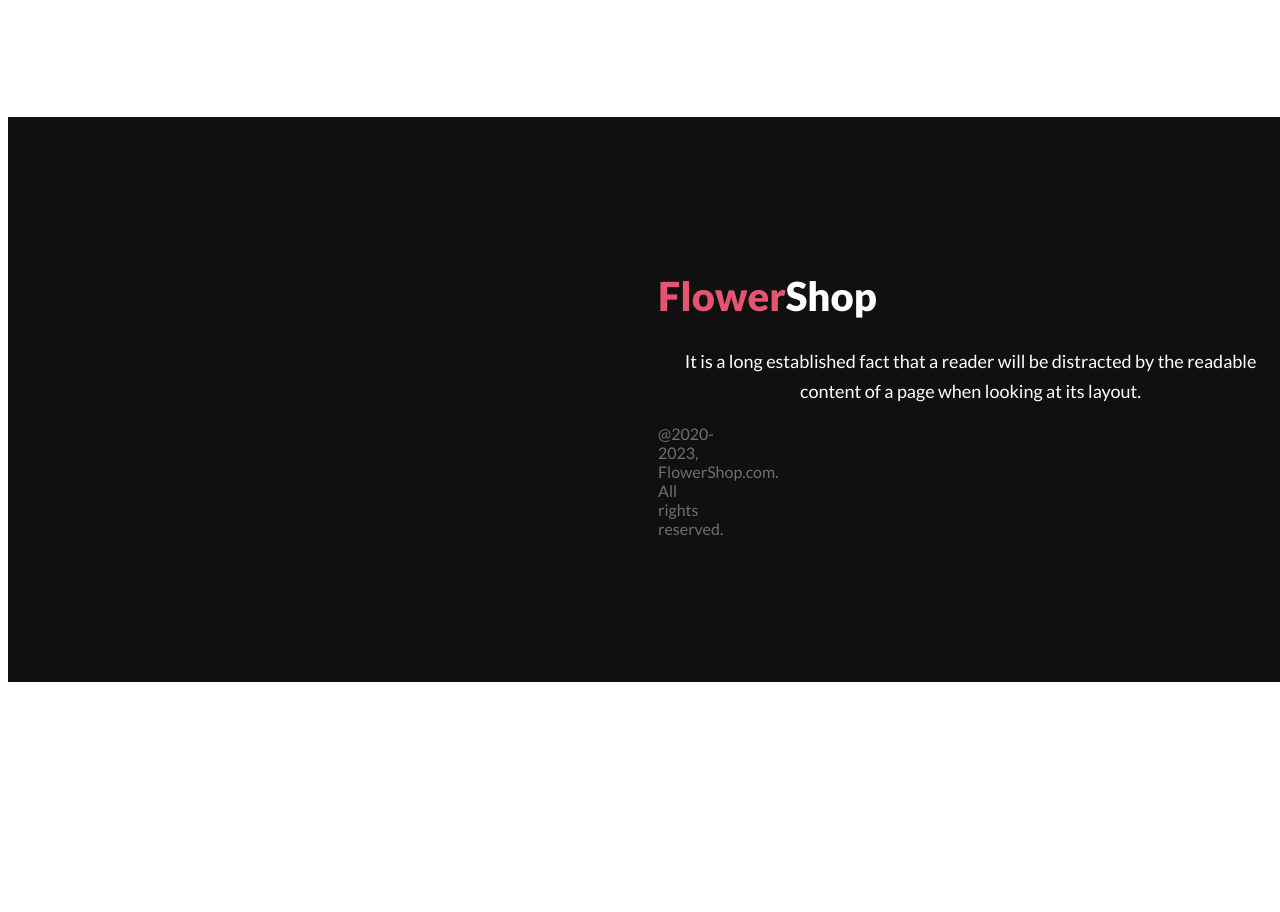
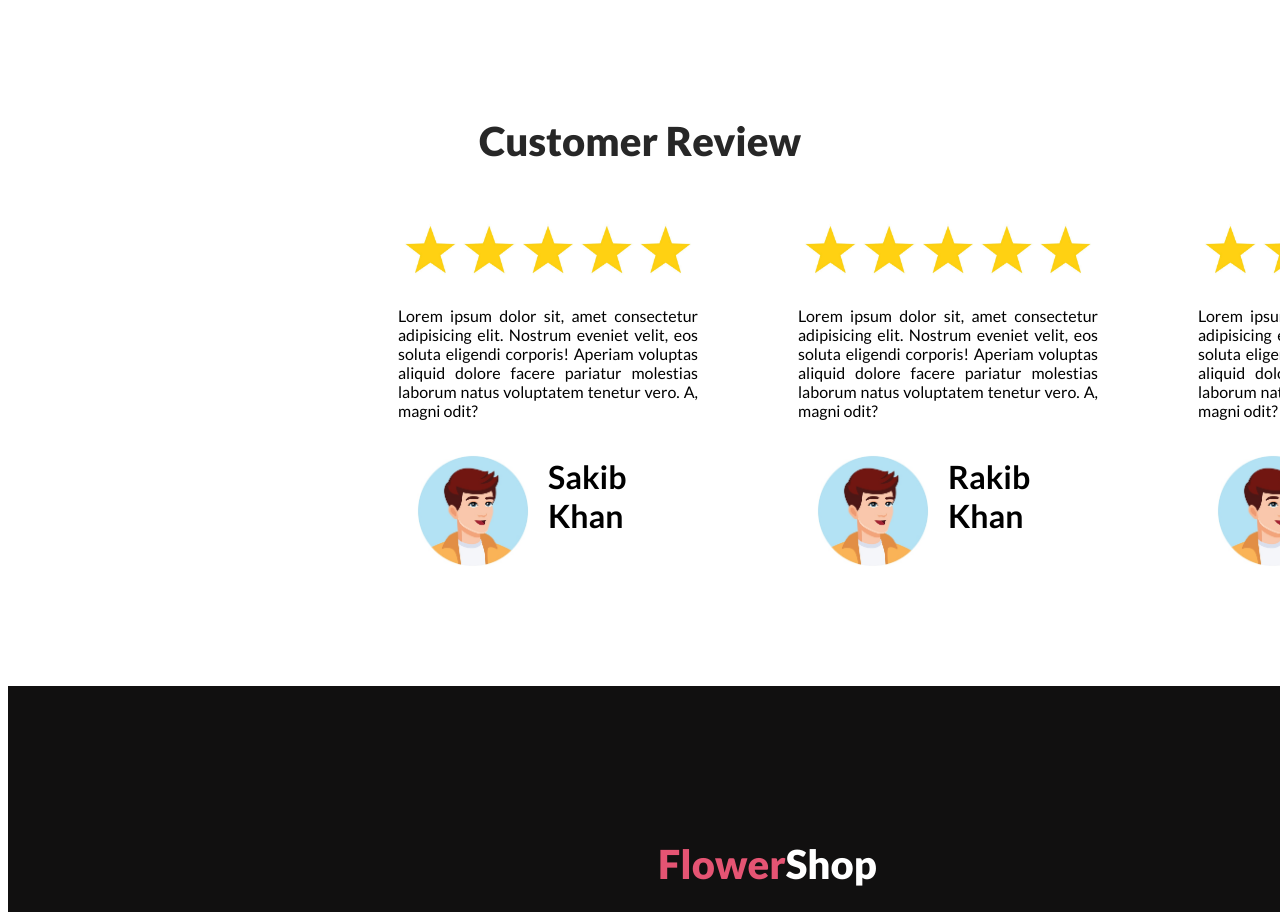
Before and after one commit to Taysir3/flower-website, a plain HTML site: page index.html in a window 1280 px wide. Shown: the part 5987-6899 px from the top of the page. Before the commit the page ends 6677 px from the top, so only its background shows below. Drawn offline with Linux system fonts and the light colour scheme.

Commit message:
all done

```diff
--- a/index.html
+++ b/index.html
@@ -93,6 +93,45 @@
                 </div>
             </div>
         </sec>
+        <sec class="customer-review">
+            <div class="customer-review-title">
+                <h1 class="section-title">
+                    Customer Review
+                </h1>
+            </div>
+            <div class="review-section">
+                <div class="review-box">
+                    <img src="images/five-star-rating-icon.jpg" width="300px" alt="">
+                    <p style="width: 300px; text-align: justify;">Lorem ipsum dolor sit, amet consectetur adipisicing elit. Nostrum eveniet velit, eos soluta eligendi corporis! Aperiam voluptas aliquid dolore facere pariatur molestias laborum natus voluptatem tenetur vero. A, magni odit?</p>
+                    <div class="profile">
+                        <img src="images/aaa1.jpg" width="150px" alt="">
+                        <h1>Sakib Khan</h1>
+                    </div>
+                </div>
+                <div class="review-box">
+                    <img src="images/five-star-rating-icon.jpg" width="300px" alt="">
+                    <p style="width: 300px; text-align: justify;">Lorem ipsum dolor sit, amet consectetur adipisicing elit. Nostrum eveniet velit, eos soluta eligendi corporis! Aperiam voluptas aliquid dolore facere pariatur molestias laborum natus voluptatem tenetur vero. A, magni odit?</p>
+                    <div class="profile">
+                        <img src="images/aaa1.jpg" width="150px" alt="">
+                        <h1>Rakib Khan</h1>
+                    </div>
+                </div>
+                <div class="review-box">
+                    <img src="images/five-star-rating-icon.jpg" width="300px" alt="">
+                    <p style="width: 300px; text-align: justify;">Lorem ipsum dolor sit, amet consectetur adipisicing elit. Nostrum eveniet velit, eos soluta eligendi corporis! Aperiam voluptas aliquid dolore facere pariatur molestias laborum natus voluptatem tenetur vero. A, magni odit?</p>
+                    <div class="profile">
+                        <img src="images/aaa1.jpg" width="150px" alt="">
+                        <h1>Akib Khan</h1>
+                    </div>
+                </div>
+            </div>
+            <div class="review-section">
+
+            </div>
+            <div class="review-section">
+
+            </div>
+        </sec>
     </main>
     <footer>
         <sec class="footer">
--- a/styles/flower.css
+++ b/styles/flower.css
@@ -235,3 +235,15 @@ footer {
     font-size: 16px;
     font-weight: 400;
 }
+
+.profile {
+    width: 300px;
+    display: flex;
+}
+
+.review-section {
+    display: flex;
+    gap: 100px;
+    padding: 20px 390px;
+    background-color: #FFF;
+}
```
Also changed, not shown: images/aaa1.jpg (added), images/aaa2.jpg (added), images/aaa3.png (added), images/five-star-rating-icon.jpg (added).
